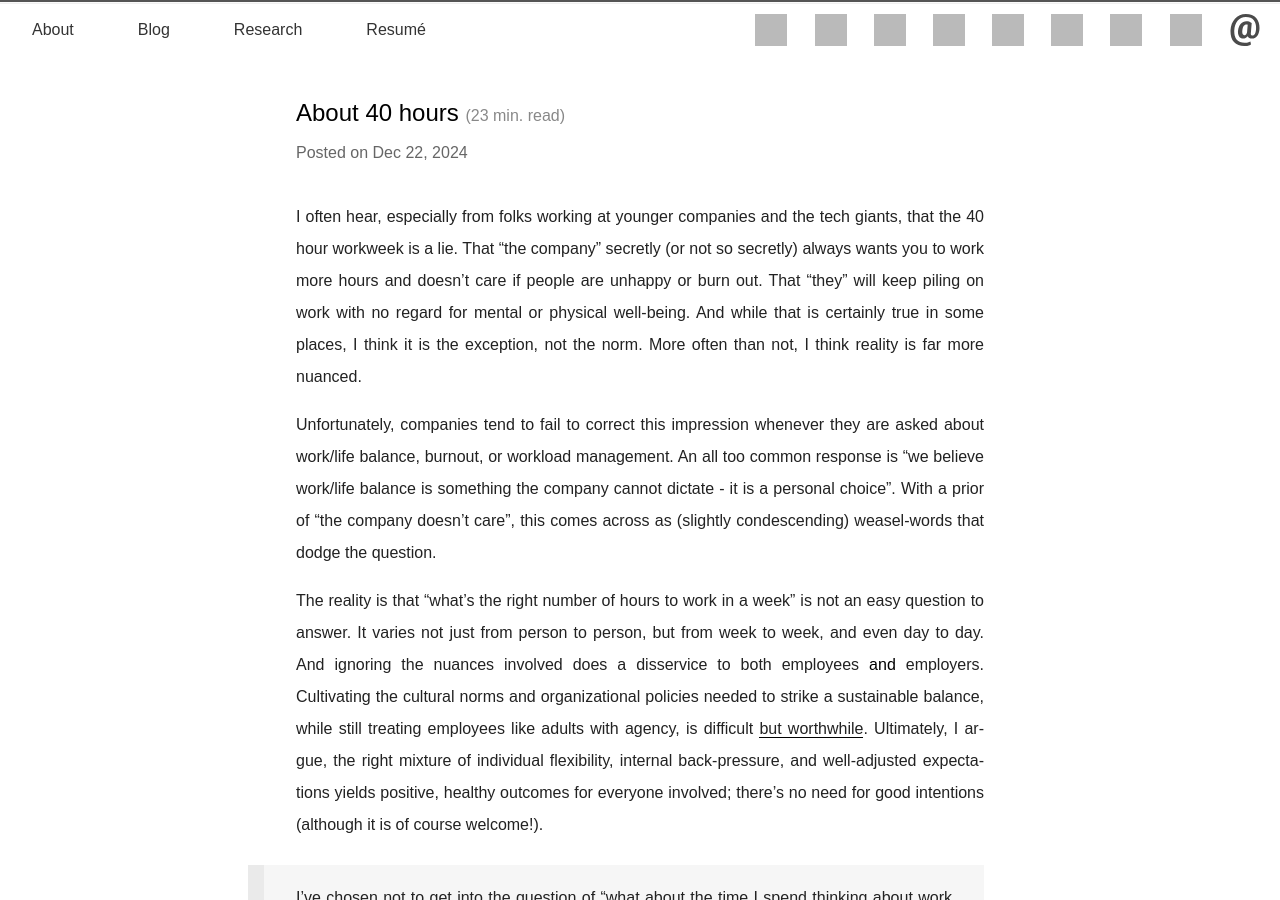
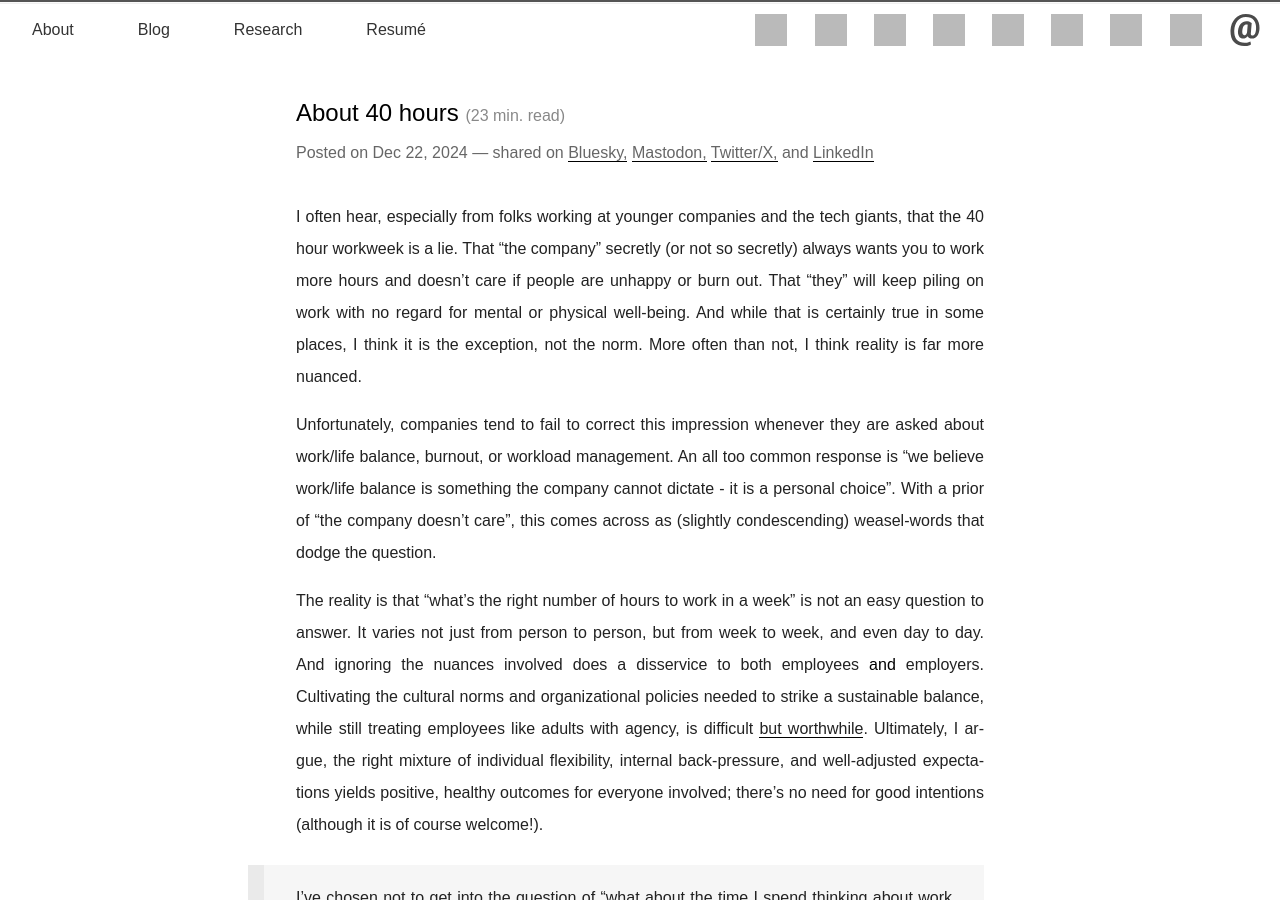
Before and after one commit to jonhoo/thesquareplanet.com, a Jekyll site: the page built from _posts/2024-12-22-about-40-hours.md, in a window 1280 px wide and 900 px high, cut to the strip 0-900 px from the top of the window. Built offline with Jekyll 4.4.1, drawn with Linux system fonts in a browser that asks for light colours; some of the changed lines change nothing that is shown; grey boxes are pictures that could not be loaded.

Commit message:
Sharing links

```diff
--- a/_posts/2024-12-22-about-40-hours.md
+++ b/_posts/2024-12-22-about-40-hours.md
@@ -2,11 +2,11 @@
 layout: post
 title: "About 40 hours"
 date: '2024-12-22T08:53:21Z'
-# shared:
-#   Bluesky: https://bsky.app/profile/jonhoo.bsky.social/post/3kzjpuj4tfn2f
-#   Mastodon: https://fosstodon.org/@jonhoo/112949562704492004
-#   Twitter/X: https://x.com/jonhoo/status/1823006316815638911
-#   LinkedIn: https://www.linkedin.com/posts/jonhoo_writing-about-people-to-people-activity-7228772004160536576-JjI3
+shared:
+  Bluesky: https://bsky.app/profile/did:plc:ksdsms3vq5jx3zzslkouevlp/post/3ldv2oqd52k2a
+  Mastodon: https://fosstodon.org/@jonhoo/113695669753529158
+  Twitter/X: https://x.com/jonhoo/status/1870757193701810682
+  LinkedIn: https://www.linkedin.com/posts/jonhoo_about-40-hours-activity-7276522896464789504-j-s3
 ---
 
 I often hear, especially from folks working at younger companies and the
```
